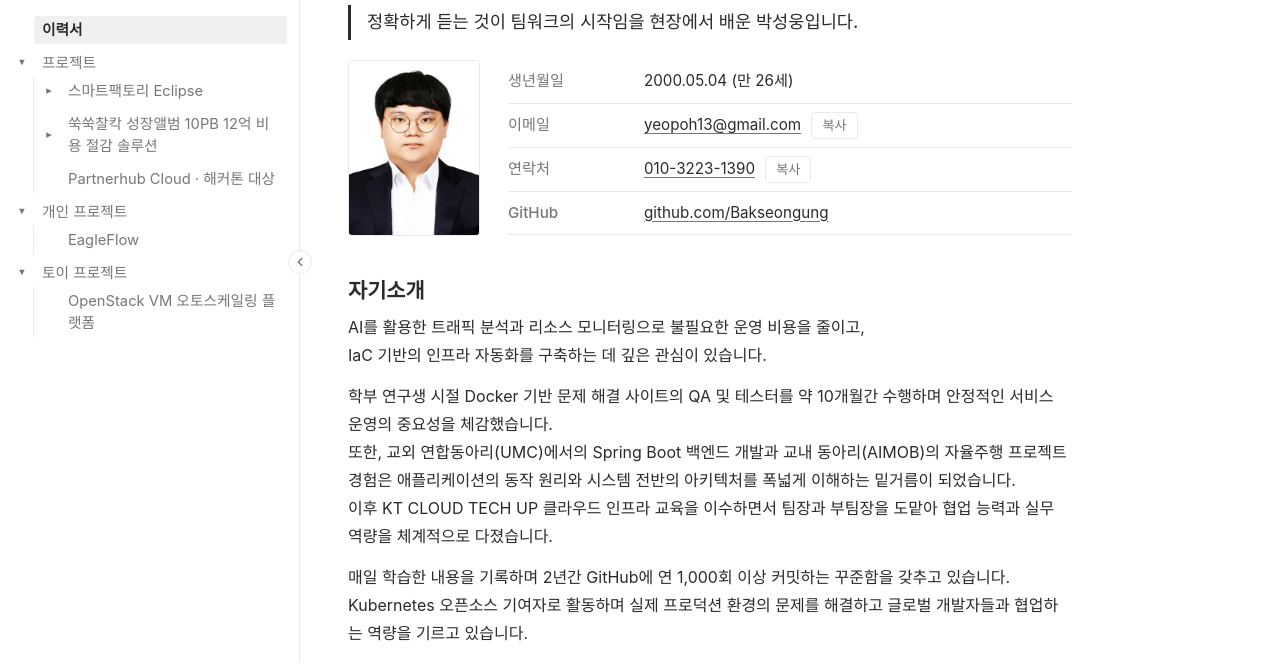
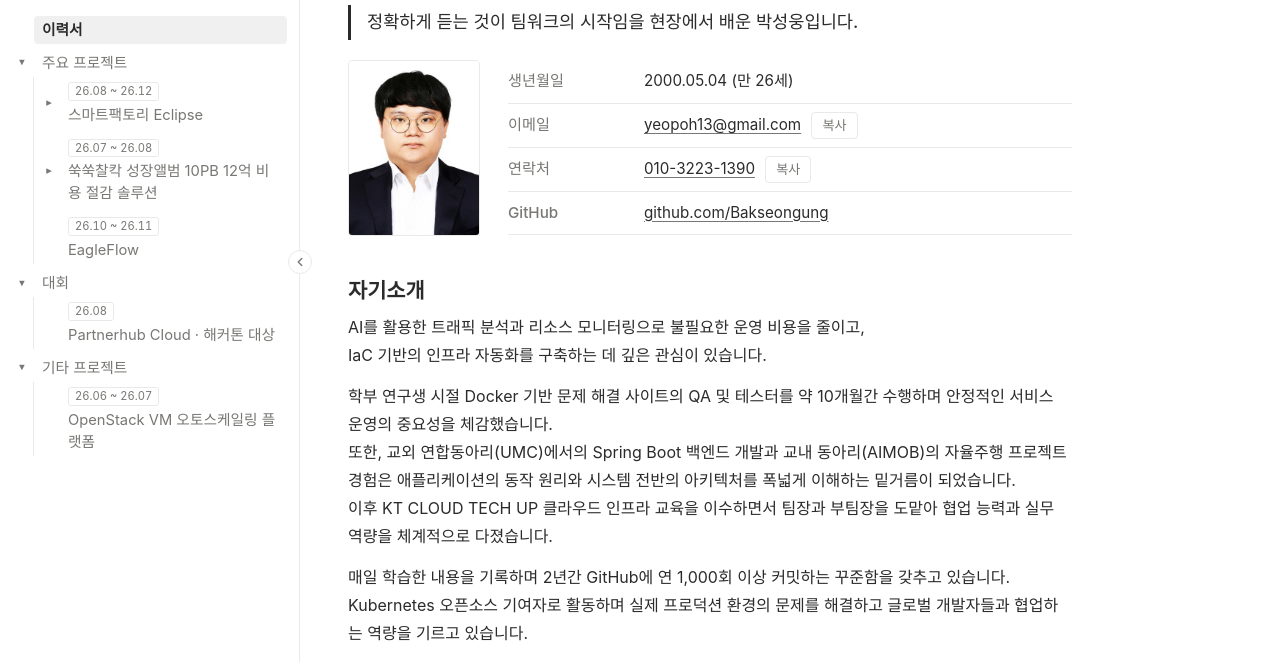
Before and after one commit to Bakseongung/Bakseongung.github.io, a plain HTML site: page index.html in a window 1280 px wide. Shown: the part 138-802 px from the top of the page. Drawn offline with Linux system fonts and the light colour scheme; a web font is replaced by a local one.

Commit message:
카테고리 개편(주요 프로젝트·대회·기타), 사이드바 기간 태그

```diff
--- a/assets/css/style.css
+++ b/assets/css/style.css
@@ -228,3 +228,6 @@ html { scrollbar-width: thin; scrollbar-color: var(--line) transparent; }
 .profile-photo { width: 132px; height: auto; aspect-ratio: 3 / 4; object-fit: cover; border: 1px solid var(--line); border-radius: 4px; flex: none; cursor: default; }
 @media (max-width: 600px) { .resume-head { flex-direction: column; gap: 16px; } .profile-photo { width: 110px; } }
 .pdf-links.item-links { margin: 10px 0 0; }
+
+/* 사이드바 기간 태그 */
+#tree a .period { display: block; width: fit-content; margin: 2px 0 3px; padding: 0 6px; border: 1px solid var(--line); border-radius: 3px; font-size: .7rem; line-height: 1.5; color: var(--muted); font-variant-numeric: tabular-nums; }
--- a/index.html
+++ b/index.html
@@ -13,7 +13,7 @@ try { const t = localStorage.getItem('theme');
 <link href="https://fonts.googleapis.com/css2?family=IBM+Plex+Mono&display=swap" rel="stylesheet">
 <link rel="preconnect" href="https://cdn.jsdelivr.net" crossorigin>
 <link rel="stylesheet" href="https://cdn.jsdelivr.net/gh/orioncactus/pretendard@v1.3.9/dist/web/static/pretendard.css">
-<link rel="stylesheet" href="assets/css/style.css?v=18">
+<link rel="stylesheet" href="assets/css/style.css?v=19">
 </head>
 <body>
 <div class="theme-ctl" id="theme-ctl">
@@ -48,36 +48,36 @@ try { const t = localStorage.getItem('theme');
       <ul class="tree" id="tree">
         <li><div class="node"><span class="spacer"></span><a href="#/about" data-route="about"><span class="label">이력서</span></a></div></li>
         <li class="has-children open">
-          <div class="node"><button class="toggle" type="button" aria-label="프로젝트 펼치기/접기" aria-expanded="true"></button><a href="#/projects" data-route="projects"><span class="label">프로젝트</span></a></div>
+          <div class="node"><button class="toggle" type="button" aria-label="주요 프로젝트 펼치기/접기" aria-expanded="true"></button><a href="#/projects" data-route="projects"><span class="label">주요 프로젝트</span></a></div>
           <ul>
             <li class="has-children">
-              <div class="node"><button class="toggle" type="button" aria-label="스마트팩토리 Eclipse 펼치기/접기" aria-expanded="false"></button><a href="#/projects/dr-a2" data-route="projects/dr-a2"><span class="label">스마트팩토리 Eclipse</span></a></div>
+              <div class="node"><button class="toggle" type="button" aria-label="스마트팩토리 Eclipse 펼치기/접기" aria-expanded="false"></button><a href="#/projects/dr-a2" data-route="projects/dr-a2"><span class="period">26.08 ~ 26.12</span><span class="label">스마트팩토리 Eclipse</span></a></div>
               <ul>
                 <li><div class="node"><span class="spacer"></span><a href="#/projects/dr-a2/db" data-route="projects/dr-a2/db"><span class="label">DB 설계</span></a></div></li>
                 <li><div class="node"><span class="spacer"></span><a href="#/projects/dr-a2/tags" data-route="projects/dr-a2/tags"><span class="label">태그 표준</span></a></div></li>
               </ul>
             </li>
             <li class="has-children">
-              <div class="node"><button class="toggle" type="button" aria-label="쑥쑥찰칵 성장앨범 10PB 12억 비용 절감 솔루션 펼치기/접기" aria-expanded="false"></button><a href="#/projects/ssukssuk" data-route="projects/ssukssuk"><span class="label">쑥쑥찰칵 성장앨범 10PB 12억 비용 절감 솔루션</span></a></div>
+              <div class="node"><button class="toggle" type="button" aria-label="쑥쑥찰칵 성장앨범 10PB 12억 비용 절감 솔루션 펼치기/접기" aria-expanded="false"></button><a href="#/projects/ssukssuk" data-route="projects/ssukssuk"><span class="period">26.07 ~ 26.08</span><span class="label">쑥쑥찰칵 성장앨범 10PB 12억 비용 절감 솔루션</span></a></div>
               <ul>
                 <li><div class="node"><span class="spacer"></span><a href="#/projects/ssukssuk/architecture" data-route="projects/ssukssuk/architecture"><span class="label">아키텍처</span></a></div></li>
                 <li><div class="node"><span class="spacer"></span><a href="#/projects/ssukssuk/ops" data-route="projects/ssukssuk/ops"><span class="label">DevSecOps · AI ChatOps</span></a></div></li>
                 <li><div class="node"><span class="spacer"></span><a href="#/projects/ssukssuk/results" data-route="projects/ssukssuk/results"><span class="label">검증 결과</span></a></div></li>
               </ul>
             </li>
-            <li><div class="node"><span class="spacer"></span><a href="#/projects/partnerhub" data-route="projects/partnerhub"><span class="label">Partnerhub Cloud · 해커톤 대상</span></a></div></li>
+            <li><div class="node"><span class="spacer"></span><a href="#/personal/idc-insight" data-route="personal/idc-insight"><span class="period">26.10 ~ 26.11</span><span class="label">EagleFlow</span></a></div></li>
           </ul>
         </li>
         <li class="has-children open">
-          <div class="node"><button class="toggle" type="button" aria-label="개인 프로젝트 펼치기/접기" aria-expanded="true"></button><a href="#/personal" data-route="personal"><span class="label">개인 프로젝트</span></a></div>
+          <div class="node"><button class="toggle" type="button" aria-label="대회 펼치기/접기" aria-expanded="true"></button><a href="#/personal" data-route="personal"><span class="label">대회</span></a></div>
           <ul>
-            <li><div class="node"><span class="spacer"></span><a href="#/personal/idc-insight" data-route="personal/idc-insight"><span class="label">EagleFlow</span></a></div></li>
+            <li><div class="node"><span class="spacer"></span><a href="#/projects/partnerhub" data-route="projects/partnerhub"><span class="period">26.08</span><span class="label">Partnerhub Cloud · 해커톤 대상</span></a></div></li>
           </ul>
         </li>
         <li class="has-children open">
-          <div class="node"><button class="toggle" type="button" aria-label="토이 프로젝트 펼치기/접기" aria-expanded="true"></button><a href="#/toys" data-route="toys"><span class="label">토이 프로젝트</span></a></div>
+          <div class="node"><button class="toggle" type="button" aria-label="기타 프로젝트 펼치기/접기" aria-expanded="true"></button><a href="#/toys" data-route="toys"><span class="label">기타 프로젝트</span></a></div>
           <ul>
-            <li><div class="node"><span class="spacer"></span><a href="#/toys/clover" data-route="toys/clover"><span class="label">OpenStack VM 오토스케일링 플랫폼</span></a></div></li>
+            <li><div class="node"><span class="spacer"></span><a href="#/toys/clover" data-route="toys/clover"><span class="period">26.06 ~ 26.07</span><span class="label">OpenStack VM 오토스케일링 플랫폼</span></a></div></li>
           </ul>
         </li>
       </ul>
@@ -148,28 +148,28 @@ try { const t = localStorage.getItem('theme');
       <p class="pdf-links item-links"><a class="pdf-btn" href="https://github.com/Bakseongung/ROS_Smart-Guided-Robot" target="_blank" rel="noopener">GitHub 저장소</a></p></li>
   </ul>
 
-  <h2>프로젝트</h2>
+  <h2>주요 프로젝트</h2>
   <ul class="plain">
     <li><a href="#/projects/dr-a2"><strong>스마트팩토리 Eclipse</strong></a><br><span class="meta">2026.08.24 ~ 2026.12.03 · Team Eclipse · 부팀장 · IaC/프로비저닝, DB 설계</span></li>
     <li><a href="#/projects/ssukssuk"><strong>쑥쑥찰칵 성장앨범 스토리지 10PB 환경 회귀 분석 시 AWS S3 대비 12억 비용 절감 솔루션</strong></a><br><span class="meta">2026.07.15 ~ 2026.08.18 · Rook-Ceph EC 2+1 · 인프라/스토리지, DevSecOps, FinOps, AI ChatOps</span></li>
+    <li><a href="#/personal/idc-insight"><strong>EagleFlow</strong></a><br><span class="meta">2026.10.28 ~ 2026.11.25 · IDC 관제·자동 복구 · KT Cloud VM 8대 · Ansible · Grafana · 직접 만든 워크플로 자동화 서비스</span></li>
+  </ul>
+  <h2>대회</h2>
+  <ul class="plain">
     <li><a href="#/projects/partnerhub"><strong>Partnerhub Cloud: AI 기반 SMT 공정 품질 관리 플랫폼</strong></a><br><span class="meta">2026.08.19 ~ 2026.08.21 · KT Cloud TECH UP 해커톤 2026 대상 · Team Eclipse · SMT AI & QA</span></li>
   </ul>
-  <h2>개인 프로젝트</h2>
-  <ul class="plain">
-    <li><a href="#/personal/idc-insight"><strong>EagleFlow</strong></a><br><span class="meta">2026.10.28 ~ 2026.11.25 · IDC 관제·자동 복구 · KT Cloud VM 8대 · Ansible · Grafana · 직접 만든 워크플로 자동화 서비스</span></li>
-  </ul>
-  <h2>토이 프로젝트</h2>
+  <h2>기타 프로젝트</h2>
   <ul class="plain">
     <li><a href="#/toys/clover"><strong>OpenStack 기반 VM 오토스케일링 운영 자동화 클라우드 플랫폼 구축</strong></a><br><span class="meta">2026.06.11 ~ 2026.07.14 · Team Clover · 팀장 겸 PM, 시스템 아키텍처 설계 · OpenStack, ZeroTier, Docker Swarm</span></li>
   </ul>
 </section>
 
-<section class="page" data-route="projects" data-title="프로젝트">
-  <h1>프로젝트</h1>
+<section class="page" data-route="projects" data-title="주요 프로젝트">
+  <h1>주요 프로젝트</h1>
   <ul class="plain">
     <li><a href="#/projects/dr-a2"><strong>스마트팩토리 Eclipse</strong></a><br><span class="meta">2026.08.24 ~ 2026.12.03 · Team Eclipse · 부팀장 · IaC/프로비저닝, DB 설계</span></li>
     <li><a href="#/projects/ssukssuk"><strong>쑥쑥찰칵 성장앨범 스토리지 10PB 환경 회귀 분석 시 AWS S3 대비 12억 비용 절감 솔루션</strong></a><br><span class="meta">2026.07.15 ~ 2026.08.18 · Rook-Ceph EC 2+1 · 인프라/스토리지, DevSecOps, FinOps, AI ChatOps</span></li>
-    <li><a href="#/projects/partnerhub"><strong>Partnerhub Cloud: AI 기반 SMT 공정 품질 관리 플랫폼</strong></a><br><span class="meta">2026.08.19 ~ 2026.08.21 · KT Cloud TECH UP 해커톤 2026 대상 · Team Eclipse · SMT AI & QA</span></li>
+    <li><a href="#/personal/idc-insight"><strong>EagleFlow</strong></a><br><span class="meta">2026.10.28 ~ 2026.11.25 · IDC 관제·자동 복구 · KT Cloud VM 8대 · Ansible · Grafana · 직접 만든 워크플로 자동화 서비스</span></li>
   </ul>
 </section>
 
@@ -455,10 +455,10 @@ try { const t = localStorage.getItem('theme');
   </ul>
 </section>
 
-<section class="page" data-route="personal" data-title="개인 프로젝트">
-  <h1>개인 프로젝트</h1>
+<section class="page" data-route="personal" data-title="대회">
+  <h1>대회</h1>
   <ul class="plain">
-    <li><a href="#/personal/idc-insight"><strong>EagleFlow</strong></a><br><span class="meta">2026.10.28 ~ 2026.11.25 · IDC 관제·자동 복구 · KT Cloud VM 8대 · Ansible · Grafana · 직접 만든 워크플로 자동화 서비스</span></li>
+    <li><a href="#/projects/partnerhub"><strong>Partnerhub Cloud: AI 기반 SMT 공정 품질 관리 플랫폼</strong></a><br><span class="meta">2026.08.19 ~ 2026.08.21 · KT Cloud TECH UP 해커톤 2026 대상 · Team Eclipse · SMT AI & QA</span></li>
   </ul>
 </section>
 
@@ -532,8 +532,8 @@ try { const t = localStorage.getItem('theme');
   </ul>
 </section>
 
-<section class="page" data-route="toys" data-title="토이 프로젝트">
-  <h1>토이 프로젝트</h1>
+<section class="page" data-route="toys" data-title="기타 프로젝트">
+  <h1>기타 프로젝트</h1>
   <ul class="plain">
     <li><a href="#/toys/clover"><strong>OpenStack 기반 VM 오토스케일링 운영 자동화 클라우드 플랫폼 구축</strong></a><br><span class="meta">2026.06.11 ~ 2026.07.14 · Team Clover · 팀장 겸 PM, 시스템 아키텍처 설계 · OpenStack, ZeroTier, Docker Swarm</span></li>
   </ul>
```
